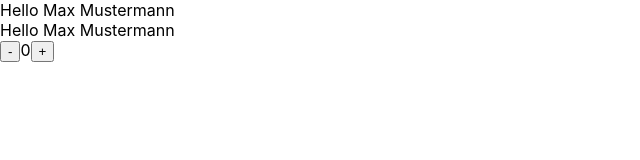
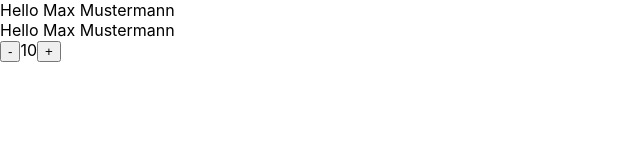
Before and after one commit to workshops-de/reactjs-workshop, a React (Create React App) app: page / in a window 1280 px wide. Shown: the top 160 px of the page, without its empty margins (0-640 px from the left). Built offline with nearby package versions, Linux system fonts and the light colour scheme.

Commit message:
Exercise 6 done

```diff
--- a/src/App.js
+++ b/src/App.js
@@ -10,7 +10,7 @@ class App extends Component {
       <div>
         <Name />
         <NameRaw />
-        <Counter />
+        <Counter initialValue={10} />
       </div>
     );
   }
--- a/src/components/Counter.js
+++ b/src/components/Counter.js
@@ -1,9 +1,10 @@
 import React, { Component } from 'react';
+import PropTypes from 'prop-types';
 
 class Counter extends Component {
   constructor(props) {
     super(props);
-    this.state = { count: 0 };
+    this.state = { count: props.initialValue };
   }
 
   incrementCount() {
@@ -27,4 +28,12 @@ class Counter extends Component {
   }
 }
 
+Counter.propTypes = {
+  initialValue: PropTypes.number
+}
+
+Counter.defaultProps = {
+  initialValue: 50
+}
+
 export default Counter;
```
